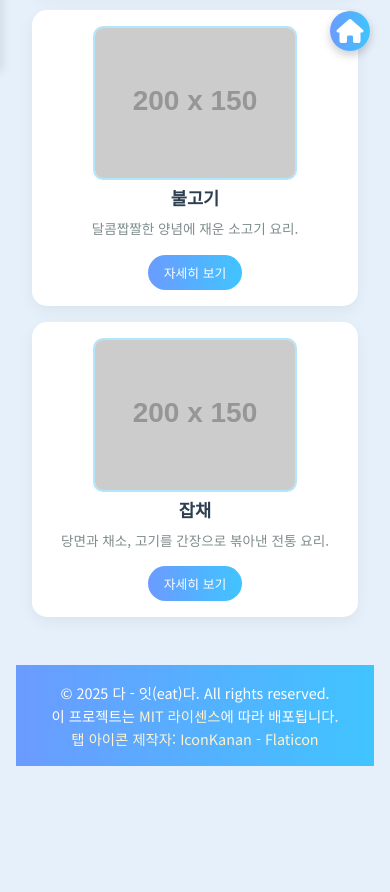
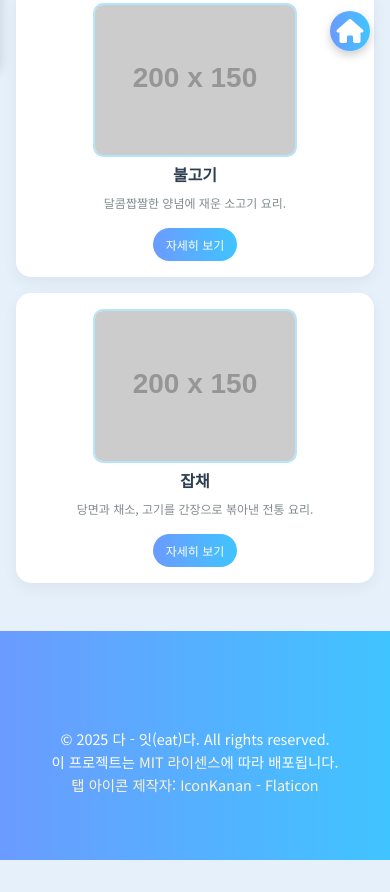
Before and after one commit to ajm445/recipeWeb, a plain HTML site: page recipe.html in a window 390 px wide. Shown: the part 773-1665 px from the top of the page. Before the commit the page ends 1539 px from the top, so only its background shows below. Drawn offline with Linux system fonts and the light colour scheme; placeholder pictures from the web are drawn by us.

Commit message:
Update recipe.css

```diff
--- a/css/recipe.css
+++ b/css/recipe.css
@@ -1,154 +1,29 @@
 /* recipe.html 전용 스타일 */
 .recipe-page main {
     margin-left: 250px; /* 사이드바 너비 */
-    max-width: calc(100% - 270px); /* 전체 너비에서 사이드바와 약간의 여백 제외 */
-    margin-right: 1rem; /* 오른쪽 여백 */
-    padding: 0 1.5rem; /* 좌우 패딩 증가 */
-    box-sizing: border-box;
-    transition: margin-left 0.3s ease, max-width 0.3s ease; /* 부드러운 전환 */
+    max-width: calc(1200px - 250px); /* 전체 너비에서 사이드바 제외 */
+    margin-right: auto;
+    padding: 0 1rem;
 }
 
 .recipe-page footer {
     margin-left: 250px;
-    max-width: calc(100% - 270px);
-    margin-right: 1rem;
-    padding: 2rem 1.5rem; /* 패딩 조정 */
-    box-sizing: border-box;
-    transition: margin-left 0.3s ease, max-width 0.3s ease;
+    max-width: calc(1200px - 250px);
+    margin-right: auto;
+    padding: 3rem 0;
 }
 
 .recipe-page footer .license-section {
     max-width: 100%;
-    margin: 0 auto;
-    padding: 0 1rem;
+    margin-left: auto;
+    margin-right: auto;
 }
 
-/* recipe-grid 최적화 */
-.recipe-page .recipe-grid {
-    display: grid;
-    grid-template-columns: repeat(auto-fill, minmax(260px, 1fr)); /* 카드 크기 조정 */
-    gap: 2rem; /* 간격 증가 */
-}
-
-/* 반응형 디자인 */
-@media (max-width: 1024px) {
-    .recipe-page main {
-        margin-left: 220px; /* 사이드바 너비 축소 */
-        max-width: calc(100% - 240px);
-    }
-
+/* 반응형: 모바일에서는 사이드바가 없으므로 전체 너비 사용 */
+@media (max-width: 768px) {
+    .recipe-page main,
     .recipe-page footer {
-        margin-left: 220px;
-        max-width: calc(100% - 240px);
-    }
-
-    .recipe-page .recipe-grid {
-        grid-template-columns: repeat(auto-fill, minmax(240px, 1fr));
-        gap: 1.5rem;
+        margin-left: 0;
+        max-width: 100%;
     }
 }
-
-/* 768px 이하 */
-@media (max-width: 768px) {
-    /* 기존 스타일 유지 */
-    .hamburger {
-        display: block;
-        order: 1;
-    }
-
-    .logo {
-        margin-left: auto;
-        order: 2;
-    }
-
-    .nav-menu {
-        display: none;
-    }
-
-    .navbar {
-        justify-content: space-between;
-    }
-
-    .sidebar {
-        width: 200px;
-        transform: translateX(-200px);
-    }
-
-    .sidebar.active {
-        transform: translateX(0);
-    }
-
-    main {
-        margin: 2rem 1.5rem;
-        max-width: calc(100% - 3rem);
-        transition: margin 0.3s ease;
-    }
-
-    footer {
-        margin: 0 1.5rem;
-        max-width: calc(100% - 3rem);
-        padding: 2rem 0;
-        transition: margin 0.3s ease;
-    }
-
-    .recipe-grid {
-        grid-template-columns: repeat(auto-fill, minmax(220px, 1fr));
-        gap: 1.5rem;
-    }
-
-    .recipe-card img {
-        max-width: 90%;
-    }
-
-    .question-list li {
-        flex-direction: column;
-        align-items: flex-start;
-        gap: 0.5rem;
-    }
-
-    .meta {
-        font-size: 0.8rem;
-    }
-
-    .home-icon {
-        width: 40px;
-        height: 40px;
-        font-size: 20px;
-    }
-}
-
-@media (max-width: 480px) {
-    .recipe-page main {
-        margin: 1.5rem 1rem;
-        max-width: calc(100% - 2rem);
-        padding: 0 1rem;
-    }
-
-    .recipe-page footer {
-        margin: 0 1rem;
-        max-width: calc(100% - 2rem);
-        padding: 1rem;
-    }
-
-    .recipe-page .recipe-grid {
-        grid-template-columns: 1fr; /* 단일 열로 전환 */
-        gap: 1rem;
-    }
-
-    .recipe-page .recipe-card {
-        padding: 1rem;
-    }
-
-    .recipe-page .recipe-card h3 {
-        font-size: 1.1rem;
-    }
-
-    .recipe-page .recipe-card p {
-        font-size: 0.85rem;
-    }
-
-    .recipe-page .btn {
-        padding: 0.5rem 1rem;
-        font-size: 0.8rem;
-    }
-}
```
